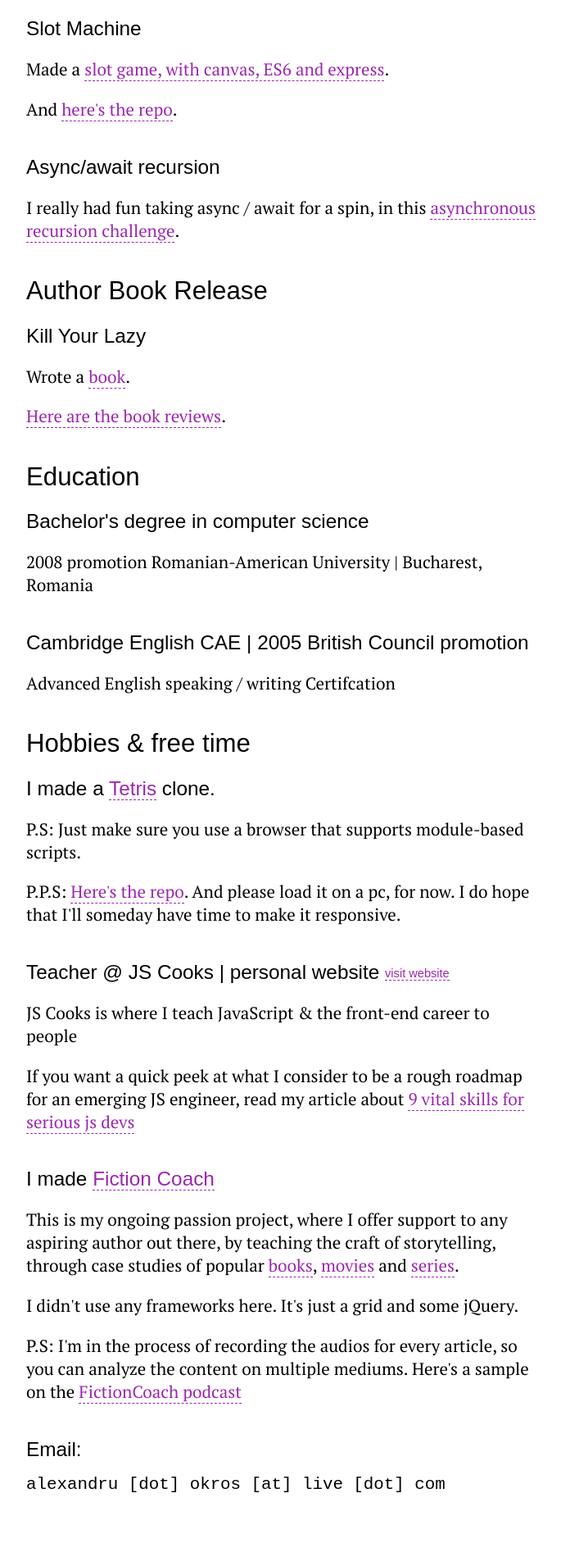
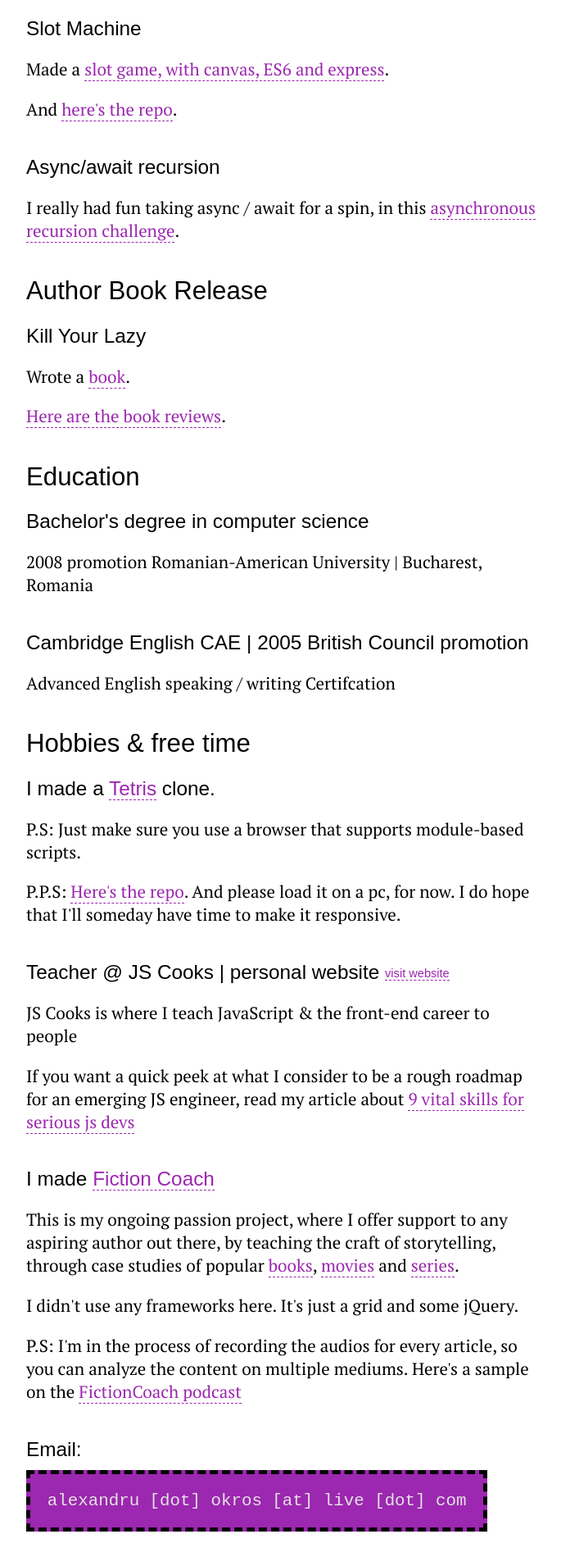
Before and after one commit to jscoox/jscoox.github.com, a Jekyll site: the page alex-okros.html, which Jekyll copies as it is, in a window 1280 px wide. Shown: the part 2983-4893 px from the top of the page at 82% size, without its empty margins (296-981 px from the left). Built offline with Jekyll 4.4.1, drawn with Linux system fonts in a browser that asks for light colours; some web fonts are replaced; before the commit the page ends 4847 px from its top, so only the background shows below that.

Commit message:
Update alex-okros.html

```diff
--- a/alex-okros.html
+++ b/alex-okros.html
@@ -34,9 +34,11 @@
     section:first-of-type li{list-style:none;margin:0 1em .5rem 0;text-align:center;}
     section:first-of-type span{display:block;text-align:center;width:3em;height:3em;line-height:2.5em;margin:0 auto;border:.3em solid;border-radius:3em;font-weight:700;font-family:'Fira Sans Extra Condensed', sans-serif;font-size:1.2em;}
     section article{margin:1rem 0 2rem;}
-	  img{display: block;margin: 0 auto;border-radius: 500px;width: 200px;}
+    img{display: block;margin: 0 auto;border-radius: 500px;width: 200px;}
+    #contact{background: #9C27B0; color: #e3e3e3; padding: 1rem; border: 5px dashed #000; line-height: 3.6rem;}
+
     @media print{
-      body.nightmode{color:black;background:transparent;}
+      body.nightmode, #contact{color:black;background:transparent;}
       .toggle,.print{visibility:hidden;}
     }
 	</style>
```
